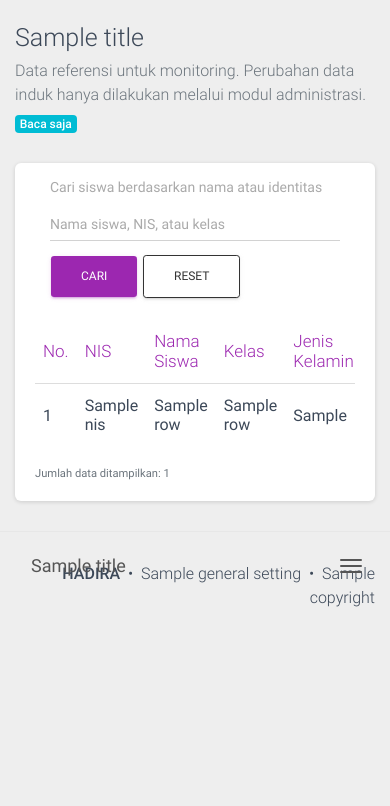
After one commit to fadilulfi/Hadira, a CodeIgniter 4 app: template app/Views/shared/directory.php in a window 390 px wide. The commit adds this page. Shown: the top 806 px of the page. Run offline with PHP 8.4 and a stand-in for CodeIgniter, Linux system fonts and the light colour scheme; the template is opened without the code that fills it: most values are stand-ins (such as "Sample title", 1, 10 or a date in 2020); data that the repository does not hold is empty; some libraries are stand-ins or nearby versions.

Commit message:
Add read-only student and teacher directories for Waka and BK
Grant Waka read-only access to student and teacher directories, BK read-only access to student data, and keep QR module endpoints restricted.

```diff
--- /dev/null
+++ b/app/Views/shared/directory.php
@@ -0,0 +1,95 @@
+<?= $this->extend('templates/role_page_layout') ?>
+<?= $this->section('content') ?>
+<div class="content">
+    <div class="container-fluid">
+        <div class="d-flex justify-content-between align-items-center flex-wrap mb-3">
+            <div>
+                <h3 class="mb-1"><?= esc($title ?? 'Data Referensi') ?></h3>
+                <p class="text-muted mb-0">
+                    Data referensi untuk monitoring. Perubahan data induk hanya dilakukan melalui modul administrasi.
+                </p>
+            </div>
+            <span class="badge badge-info mt-2">Baca saja</span>
+        </div>
+
+        <div class="card">
+            <div class="card-body">
+                <form method="get" action="<?= esc($listUrl) ?>" class="row align-items-end mb-3">
+                    <div class="col-md-8 col-lg-6">
+                        <label for="directory-search">Cari <?= ($directoryType ?? '') === 'guru' ? 'guru' : 'siswa' ?> berdasarkan nama atau identitas</label>
+                        <input
+                            id="directory-search"
+                            type="search"
+                            name="q"
+                            class="form-control"
+                            value="<?= esc($keyword ?? '') ?>"
+                            placeholder="<?= ($directoryType ?? '') === 'guru' ? 'Nama guru atau NUPTK' : 'Nama siswa, NIS, atau kelas' ?>"
+                        >
+                    </div>
+                    <div class="col-md-4 col-lg-3 mt-2 mt-md-0">
+                        <button type="submit" class="btn btn-primary">Cari</button>
+                        <a href="<?= esc($listUrl) ?>" class="btn btn-outline-secondary">Reset</a>
+                    </div>
+                </form>
+
+                <div class="table-responsive">
+                    <table class="table table-hover">
+                        <?php if (($directoryType ?? '') === 'guru'): ?>
+                            <thead class="text-primary">
+                                <tr>
+                                    <th style="width: 60px;">No.</th>
+                                    <th>NUPTK</th>
+                                    <th>Nama Guru</th>
+                                    <th>Jenis Kelamin</th>
+                                </tr>
+                            </thead>
+                            <tbody>
+                                <?php foreach ($rows as $i => $row): ?>
+                                    <tr>
+                                        <td><?= $i + 1 ?></td>
+                                        <td><?= esc($row['nuptk'] ?? '-') ?></td>
+                                        <td><?= esc($row['nama_guru'] ?? '-') ?></td>
+                                        <td><?= esc($row['jenis_kelamin'] ?? '-') ?></td>
+                                    </tr>
+                                <?php endforeach; ?>
+                            </tbody>
+                        <?php else: ?>
+                            <thead class="text-primary">
+                                <tr>
+                                    <th style="width: 60px;">No.</th>
+                                    <th>NIS</th>
+                                    <th>Nama Siswa</th>
+                                    <th>Kelas</th>
+                                    <th>Jenis Kelamin</th>
+                                </tr>
+                            </thead>
+                            <tbody>
+                                <?php foreach ($rows as $i => $row): ?>
+                                    <tr>
+                                        <td><?= $i + 1 ?></td>
+                                        <td><?= esc($row['nis'] ?? '-') ?></td>
+                                        <td><?= esc($row['nama_siswa'] ?? '-') ?></td>
+                                        <td><?= esc($row['kelas_label'] ?? '-') ?></td>
+                                        <td><?= esc($row['jenis_kelamin'] ?? '-') ?></td>
+                                    </tr>
+                                <?php endforeach; ?>
+                            </tbody>
+                        <?php endif; ?>
+
+                        <?php if ($rows === []): ?>
+                            <tbody>
+                                <tr>
+                                    <td colspan="5" class="text-center text-muted py-4">
+                                        Data tidak ditemukan atau belum tersedia.
+                                    </td>
+                                </tr>
+                            </tbody>
+                        <?php endif; ?>
+                    </table>
+                </div>
+                <small class="text-muted">Jumlah data ditampilkan: <?= count($rows) ?></small>
+            </div>
+        </div>
+    </div>
+</div>
+<?= $this->endSection() ?>
--- a/app/Views/templates/sidebar.php
+++ b/app/Views/templates/sidebar.php
@@ -49,12 +49,15 @@ $guruMenu = [
 $bkMenu = [
     ['title' => 'Dashboard BK',          'url' => 'bk/dashboard',  'icon' => 'dashboard',        'context' => 'bk-dashboard'],
     ['title' => 'Monitoring Kehadiran', 'url' => 'class-attendance?source=bk', 'icon' => 'monitoring',       'context' => 'class-attendance'],
+    ['title' => 'Data Siswa',             'url' => 'bk/data-siswa', 'icon' => 'school',           'context' => 'bk-directory-siswa'],
     ['title' => 'Data Izin & Sakit',    'url' => 'bk/perizinan',  'icon' => 'medical_services', 'context' => 'bk-perizinan'],
     ['title' => 'Rekap Kehadiran',      'url' => 'bk/laporan',    'icon' => 'assessment',       'context' => 'bk-laporan'],
 ];
 
 $wakaMenu = [
     ['title' => 'Dashboard Waka',      'url' => 'waka/dashboard',  'icon' => 'dashboard',       'context' => 'waka-dashboard'],
+    ['title' => 'Data Guru',            'url' => 'waka/data-guru', 'icon' => 'person_4',         'context' => 'waka-directory-guru'],
+    ['title' => 'Data Siswa',           'url' => 'waka/data-siswa', 'icon' => 'school',           'context' => 'waka-directory-siswa'],
     ['title' => 'Jadwal Pelajaran',    'url' => 'waka/jadwal',     'icon' => 'calendar_month', 'context' => 'waka-jadwal'],
     ['title' => 'Mata Pelajaran',      'url' => 'waka/mapel',      'icon' => 'menu_book',      'context' => 'waka-mapel'],
     ['title' => 'Jam Pelajaran',       'url' => 'waka/jam',        'icon' => 'schedule',       'context' => 'waka-jam'],
```
Also changed, not shown: app/Config/Routes.php (+7 -3 lines), app/Controllers/SchoolDirectory.php (added, +127 -0 lines).
